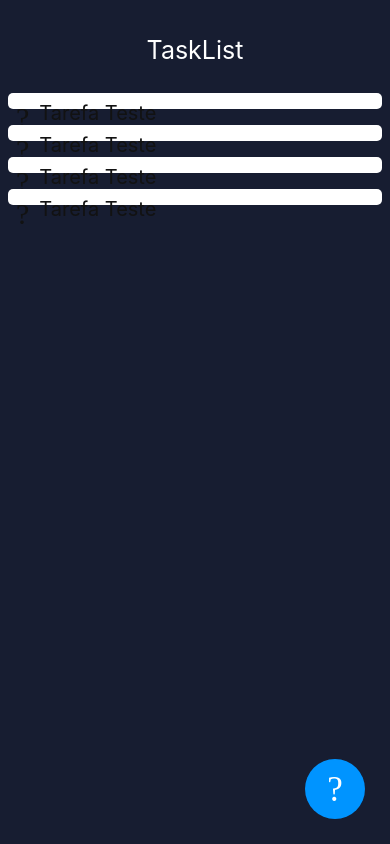
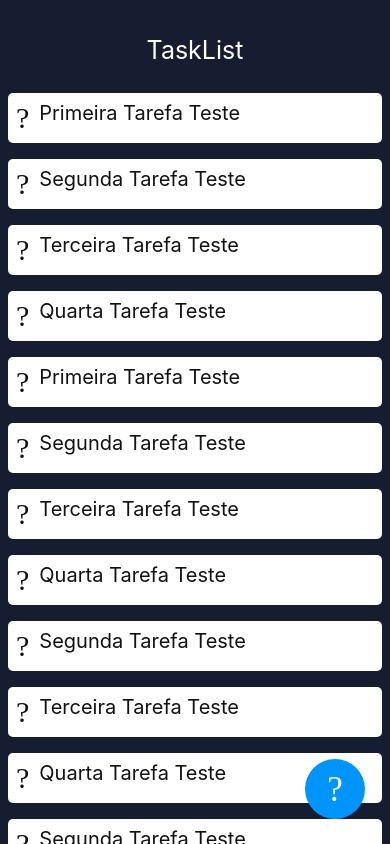
Before and after one commit to ErisvaldoCorreia/tasklist, a React Native app: screen / in a window 390 px wide. Built offline with nearby package versions, Linux system fonts and the light colour scheme.

Commit message:
Remove Flex1 da Flat e Mock de tasks para testes

```diff
--- a/src/TaskList/styles.js
+++ b/src/TaskList/styles.js
@@ -1,7 +1,6 @@
 import styled from 'styled-components/native';
 
 export const Container = styled.View`
-    flex: 1;
     margin: 8px;
     flex-direction: row;
     background: #fff;
--- a/src/index.js
+++ b/src/index.js
@@ -7,10 +7,20 @@ import TaskList from './TaskList';
 export default function Home() {
 
     const [task, setTask] = useState([
-        { key: 1, task: 'Tarefa Teste'},
-        { key: 2, task: 'Tarefa Teste'},
-        { key: 3, task: 'Tarefa Teste'},
-        { key: 4, task: 'Tarefa Teste'},
+        { key: 1, task: 'Primeira Tarefa Teste'},
+        { key: 2, task: 'Segunda Tarefa Teste'},
+        { key: 3, task: 'Terceira Tarefa Teste'},
+        { key: 4, task: 'Quarta Tarefa Teste'},
+        { key: 5, task: 'Primeira Tarefa Teste'},
+        { key: 6, task: 'Segunda Tarefa Teste'},
+        { key: 7, task: 'Terceira Tarefa Teste'},
+        { key: 8, task: 'Quarta Tarefa Teste'},
+        { key: 9, task: 'Segunda Tarefa Teste'},
+        { key: 10, task: 'Terceira Tarefa Teste'},
+        { key: 11, task: 'Quarta Tarefa Teste'},
+        { key: 12, task: 'Segunda Tarefa Teste'},
+        { key: 13, task: 'Terceira Tarefa Teste'},
+        { key: 14, task: 'Quarta Tarefa Teste'},
     ]);
     const [open, setOpen] = useState(false);
 
@@ -21,10 +31,10 @@ export default function Home() {
 
       <FlatList
         marginHorizontal={15}
-        showsHorizontalScrollIndicator={false}
+        showsVerticalScrollIndicator={false}
         data={task}
         keyExtractor={ (item) => String(item.key) }
-        renderItem={ ({item}) => <TaskList data={item} /> }
+        renderItem={ ({item}) => <TaskList data={item}/> }
       />
 
       <Modal
```
